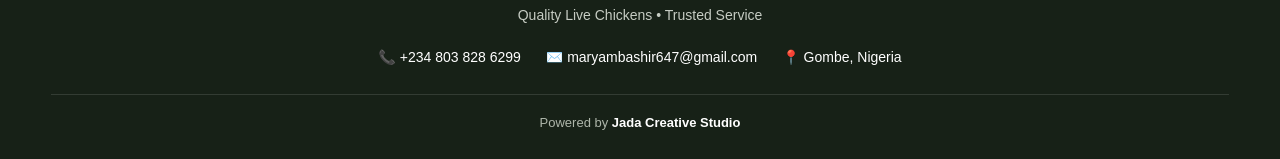
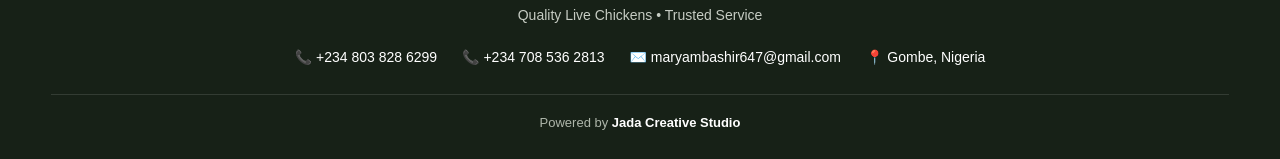
Before and after one commit to Webjada6889/Ummu-Afnan-Chicken-, a plain HTML site: page order.html in a window 1280 px wide. Shown: the part 3536-3695 px from the top of the page. Drawn offline with Linux system fonts and the light colour scheme.

Commit message:
Update order.html

```diff
--- a/order.html
+++ b/order.html
@@ -3234,6 +3234,9 @@ select:focus-visible {
 
         <a href="tel:+2348038286299">
           📞 +234 803 828 6299
+        </a>
+        <a href="tel:+2347085362813">
+          📞 +234 708 536 2813
         </a>
 
         <a href="mailto:maryambashir647@gmail.com">
```
